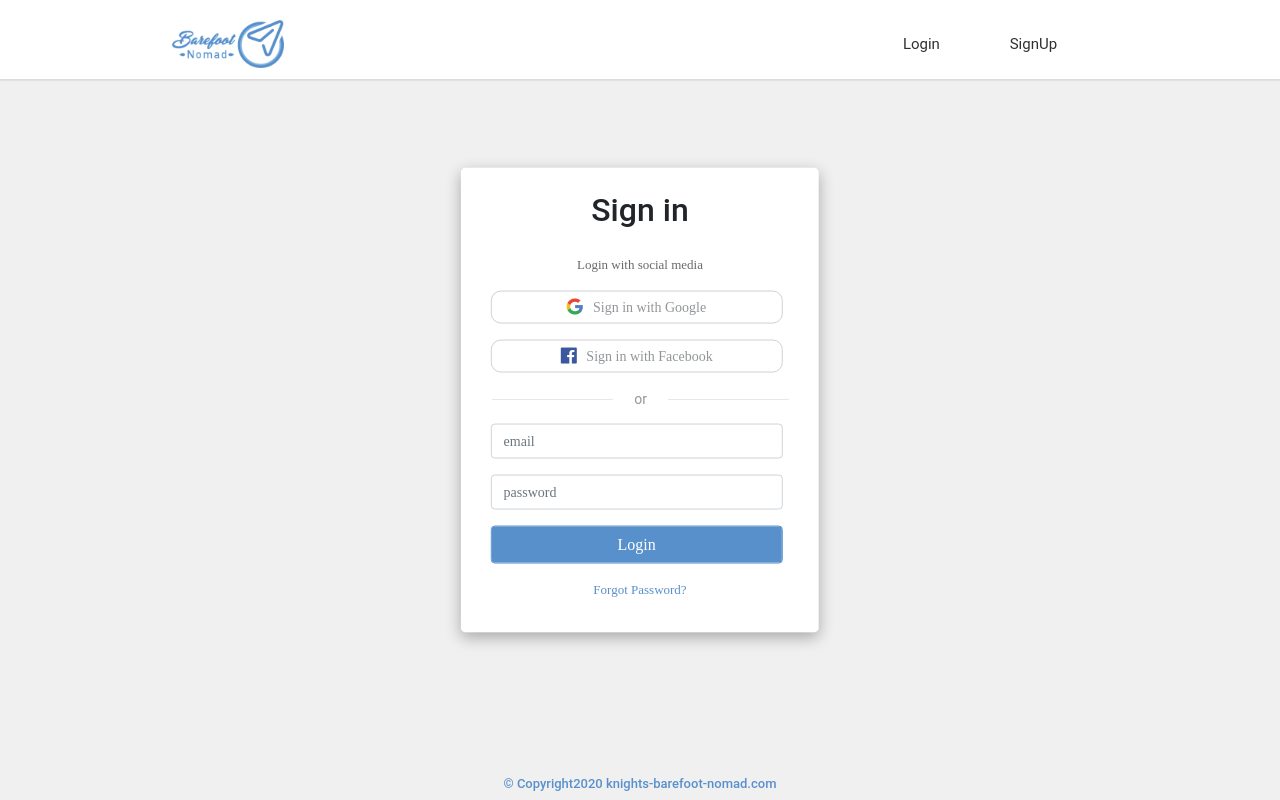
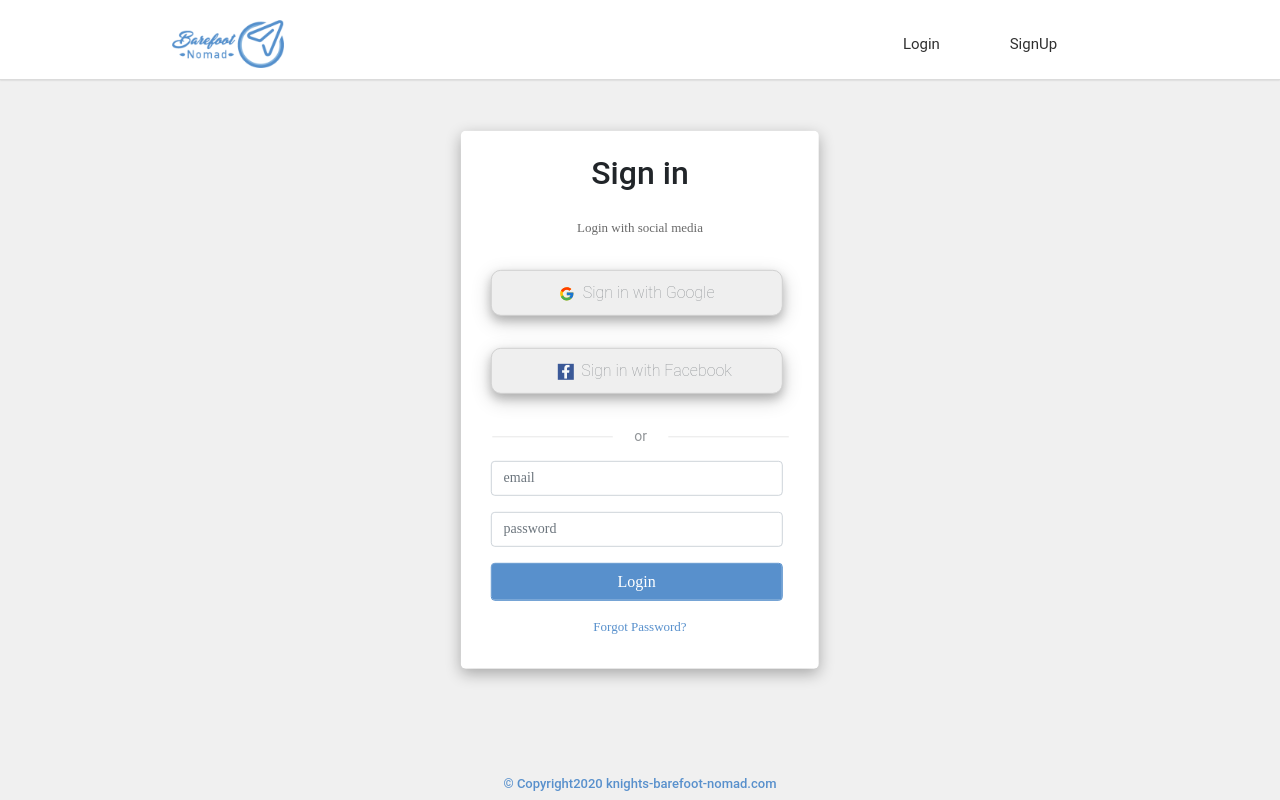
Before and after one commit to atlp-rwanda/knights-bn-frontend, a React app: page /login in a window 1280 px wide. Built offline with nearby package versions, Linux system fonts and the light colour scheme; what redux-immutable-state-invariant would draw is missing.

Commit message:
Login via Facebook and Google
- Fix redirect link to the backend.
- Add the Google and Facebook login functionality.
- Test the components.
- Document the components using JSDOC.
- Fix the coverage budge.

[Finishes #170947606]

```diff
--- a/package.json
+++ b/package.json
@@ -67,11 +67,13 @@
     "jest-css-modules-transform": "^4.0.0",
     "jest-dom": "^4.0.0",
     "js-config-webpack-plugin": "^2.0.0",
+    "localStorage": "^1.0.4",
     "prettier": "^2.0.4",
     "prop-types": "^15.7.2",
     "react": "^16.13.1",
     "react-bootstrap": "^1.0.0",
     "react-dom": "^16.13.1",
+    "react-icons": "^3.10.0",
     "react-redux": "^7.2.0",
     "react-router-dom": "^5.1.2",
     "react-scripts": "^3.4.1",
--- a/src/assets/styles/containers/loginPage.scss
+++ b/src/assets/styles/containers/loginPage.scss
@@ -14,7 +14,8 @@
   transform: translate(-50%, -50%);
 }
 
-.facebookLogo, .GoogleLogo{
+.facebookLogo,
+.GoogleLogo {
   height: 1rem;
   width: 1rem;
   margin-right: 10px;
@@ -29,8 +30,8 @@
   border-radius: 5px;
   border: 1px solid rgba($color: #ffffff, $alpha: 0.3);
   box-shadow: 0 5px 15px rgba(0, 0, 0, 0.3);
-  background-color: #FFFFFF;
-  height:auto !important;
+  background-color: #ffffff;
+  height: auto !important;
 }
 
 #email,
@@ -47,10 +48,11 @@
   font-style: normal;
   font-weight: normal;
   font-size: 14px;
-  color: rgba(146,150,153,1);
+  color: rgba(146, 150, 153, 1);
 }
 
-#password,#email{
+#password,
+#email {
   color: rgb(0, 0, 0);
 }
 
@@ -83,7 +85,7 @@ p {
   text-align: center;
 }
 
-#forgotPassword p{
+#forgotPassword p {
   color: #5890cc;
 }
 
@@ -139,24 +141,59 @@ p {
   transform: matrix(1, 0, 0, 1, 0, 0);
 }
 
-.login-page h1{
+.login-page h1 {
   margin-top: 0.2em;
   margin-bottom: 0.8em;
   font-size: 2rem;
 }
 
-#loginError{
-  background-color: #FBEFF0;
+#loginError {
+  background-color: #fbeff0;
   padding: 7px !important;
   border-radius: 5px;
-  border-left: 3px solid #D36969;
+  border-left: 3px solid #d36969;
   font-size: 14px;
 }
 
-.alertIcon{
+.alertIcon {
   height: 13px;
   width: 13px;
   float: left;
   margin-top: 3px;
   margin-left: 4px;
 }
+.social-login-btn {
+  border: 1px solid rgba($color: #d1d1d1, $alpha: 1);
+  margin-top: 1rem;
+  margin-bottom: 1rem;
+  margin-left: 0.8rem;
+  font-weight: 100;
+  padding: 10px;
+  border-radius: 10px;
+  text-align: center;
+  color: rgba(146, 150, 153, 1);
+  width: 90%;
+  cursor: pointer;
+  box-shadow: 0 5px 10px 0 rgba(0, 0, 0, 0.2), 0 6px 20px 0 rgba(0, 0, 0, 0.19);
+}
+.social-login-btn:hover {
+  border: none;
+  background: #404040;
+  color: #ffffff !important;
+  font-weight: 100;
+  transition: all 0.3s ease 0s;
+}
+.btnStyle {
+  color: rgba(146, 150, 153, 1);
+  cursor: pointer;
+  background-color: transparent;
+  border-color: transparent;
+  border-radius: 0.25rem;
+}
+.SocialFacebook {
+  background-color: #3b5998;
+  padding: 1px 0px;
+}
+.social-login-btn:focus {
+  outline: 0;
+}
--- /dev/null
+++ b/src/components/Lost.js
@@ -0,0 +1,10 @@
+import React from 'react';
+import '../assets/styles/styles.scss';
+
+const Lost = () => (
+  <div className="text-center pt-3">
+    <h3>Something went wrong</h3>
+  </div>
+);
+
+export default Lost;
--- /dev/null
+++ b/src/components/SocialLogin.js
@@ -0,0 +1,28 @@
+import React from 'react';
+import { FcGoogle } from 'react-icons/fc';
+import { FaFacebookF } from 'react-icons/fa';
+import SocialLoginIcon from './SocialLoginIcon';
+import '../assets/styles/containers/loginPage.scss';
+
+const SocialLogin = ({ googleAction, facebookAction }) => (
+  <div>
+    <SocialLoginIcon
+      icon={FcGoogle}
+      label={googleAction}
+      class="mr-2 "
+      formClass="social-login-btn"
+      buttonClass="btnStyle "
+      action="https://knights-bn-backnd.herokuapp.com/api/v1/auth/login/google"
+    />
+    <SocialLoginIcon
+      icon={FaFacebookF}
+      label={facebookAction}
+      class="mr-2 ml-3 text-light SocialFacebook"
+      formClass="social-login-btn"
+      buttonClass="btnStyle"
+      action="https://knights-bn-backnd.herokuapp.com/api/v1/auth/login/facebook"
+    />
+  </div>
+);
+
+export default SocialLogin;
--- /dev/null
+++ b/src/components/SocialLoginIcon.js
@@ -0,0 +1,14 @@
+import React from 'react';
+import '../assets/styles/styles.scss';
+
+const SocialLoginIcon = (props) => (
+  <div>
+    <form action={props.action}>
+      <button type="submit" className={props.formClass}>
+        <props.icon className={props.class} />
+        {props.label}
+      </button>
+    </form>
+  </div>
+);
+export default SocialLoginIcon;
--- /dev/null
+++ b/src/helpers/UserInfo.js
@@ -0,0 +1,26 @@
+import React, { Component } from 'react';
+import queryString from 'query-string';
+
+export default class UserInfo extends Component {
+  componentDidMount() {
+    try {
+      const userInfo = queryString.parse(this.props.location.search);
+      const { data } = userInfo;
+      const userData = JSON.parse(data);
+      const { user, token } = userData;
+      localStorage.setItem('user-token', token);
+      localStorage.setItem('user-info', JSON.stringify(user));
+      window.location.href = '/home';
+    } catch (error) {
+      window.location.href = '/lost';
+    }
+  }
+
+  render() {
+    return (
+      <div>
+        <h1>Request loading error</h1>
+      </div>
+    );
+  }
+}
--- a/src/route/App.js
+++ b/src/route/App.js
@@ -4,6 +4,8 @@ import Login from '../views/Login';
 import Nav from '../components/Nav';
 import Footer from '../components/Footer';
 import HomePage from '../views/Home';
+import UserInfo from '../helpers/UserInfo';
+import Lost from '../components/Lost';
 
 const App = () => (
   <div>
@@ -12,6 +14,8 @@ const App = () => (
       <Switch>
         <Route path="/login" exact component={Login} />
         <Route path="/Home" exact component={HomePage} />
+        <Route path="/userinfo" exact component={UserInfo} />
+        <Route path="/lost" exact component={Lost} />
       </Switch>
       <Footer />
     </BrowserRouter>
--- a/src/views/Login.js
+++ b/src/views/Login.js
@@ -1,41 +1,42 @@
-import React, { Component } from "react";
-import { Form, Spinner } from "react-bootstrap";
-import "../assets/styles/containers/loginPage.scss";
-import { connect } from "react-redux";
+import React, { Component } from 'react';
+import { Form, Spinner } from 'react-bootstrap';
+import '../assets/styles/containers/loginPage.scss';
+import { connect } from 'react-redux';
 import {
   validateInput,
   loginUsersSuccess,
   handleError,
   setLoadingStatus,
-} from "../redux/actions/index";
-import { Redirect } from "react-router-dom";
-import TextBox from "../components/Textbox";
-import Button from "../components/Button";
-import Line from "../components/line";
-import { thunk } from "../redux/thunk/index";
-import { withRouter } from "react-router";
-import AlertComponent from "../components/Alert";
+} from '../redux/actions/index';
+import { Redirect } from 'react-router-dom';
+import TextBox from '../components/Textbox';
+import Button from '../components/Button';
+import Line from '../components/line';
+import { thunk } from '../redux/thunk/index';
+import { withRouter } from 'react-router';
+import AlertComponent from '../components/Alert';
+import SocialLogin from '../components/SocialLogin';
 
 export class Login extends Component {
   state = {
-    data: { email: "", password: "" },
-    error: " ",
+    data: { email: '', password: '' },
+    error: ' ',
     loggedIn: false,
   };
 
   login = async (e) => {
     e.preventDefault();
-    this.props.handleError("");
+    this.props.handleError('');
     const { validations: validatedFields } = this.props;
     const invalidFields = Object.keys(validatedFields).filter(
-      (field) => validatedFields[field] === "is-invalid"
+      (field) => validatedFields[field] === 'is-invalid'
     );
     let validatedFieldsToArray = Object.keys(validatedFields);
     if (validatedFieldsToArray.length > 1 && invalidFields.length === 0) {
       this.props.setLoadingStatus(true);
       await this.props.thunk(
-        "post",
-        "/auth/login",
+        'post',
+        '/auth/login',
         loginUsersSuccess,
         this.props.user
       );
@@ -43,18 +44,18 @@ export class Login extends Component {
 
       const { isLoggedIn } = this.props.userData;
       isLoggedIn
-        ? this.props.history.push("/home")
+        ? this.props.history.push('/home')
         : this.props.handleError(
-            "Incorrect email or password. Please try again."
+            'Incorrect email or password. Please try again.'
           );
     } else {
       const errorMsg =
         validatedFieldsToArray.length === 0
-          ? "Please fill in the required fields."
-          : this.props.validations.email === "is-valid" &&
+          ? 'Please fill in the required fields.'
+          : this.props.validations.email === 'is-valid' &&
             !this.props.validations.password
-          ? "Please enter your password."
-          : "Wrong email address.";
+          ? 'Please enter your password.'
+          : 'Wrong email address.';
       this.props.handleError(errorMsg);
     }
   };
@@ -66,26 +67,16 @@ export class Login extends Component {
         <Spinner
           animation="border"
           variant="primary"
-          className={isLoading ? "spinner--position__center" : "hide"}
+          className={isLoading ? 'spinner--position__center' : 'hide'}
         />
         <Form className="form">
           <h1>Sign in</h1>
           <AlertComponent isError={error ? true : false} errorMsg={error} />
           <p>Login with social media</p>
-          <div className="Google-login-btn">
-            <img
-              className="facebookLogo"
-              src={require("../assets/images/google.png")}
-            />
-            Sign in with Google
-          </div>
-          <div className="Facebook-login-btn">
-            <img
-              className="GoogleLogo"
-              src={require("../assets/images/facebook.png")}
-            />
-            Sign in with Facebook
-          </div>
+          <SocialLogin
+            googleAction="Sign in with Google"
+            facebookAction="Sign in with Facebook"
+          />
           <div id="or">
             <Line className="Line" />
             <div id="or_">
```
Also changed, not shown: __tests__/SocialLogin.test.js (added, +38 -0 lines), README.md, 3 other files.
